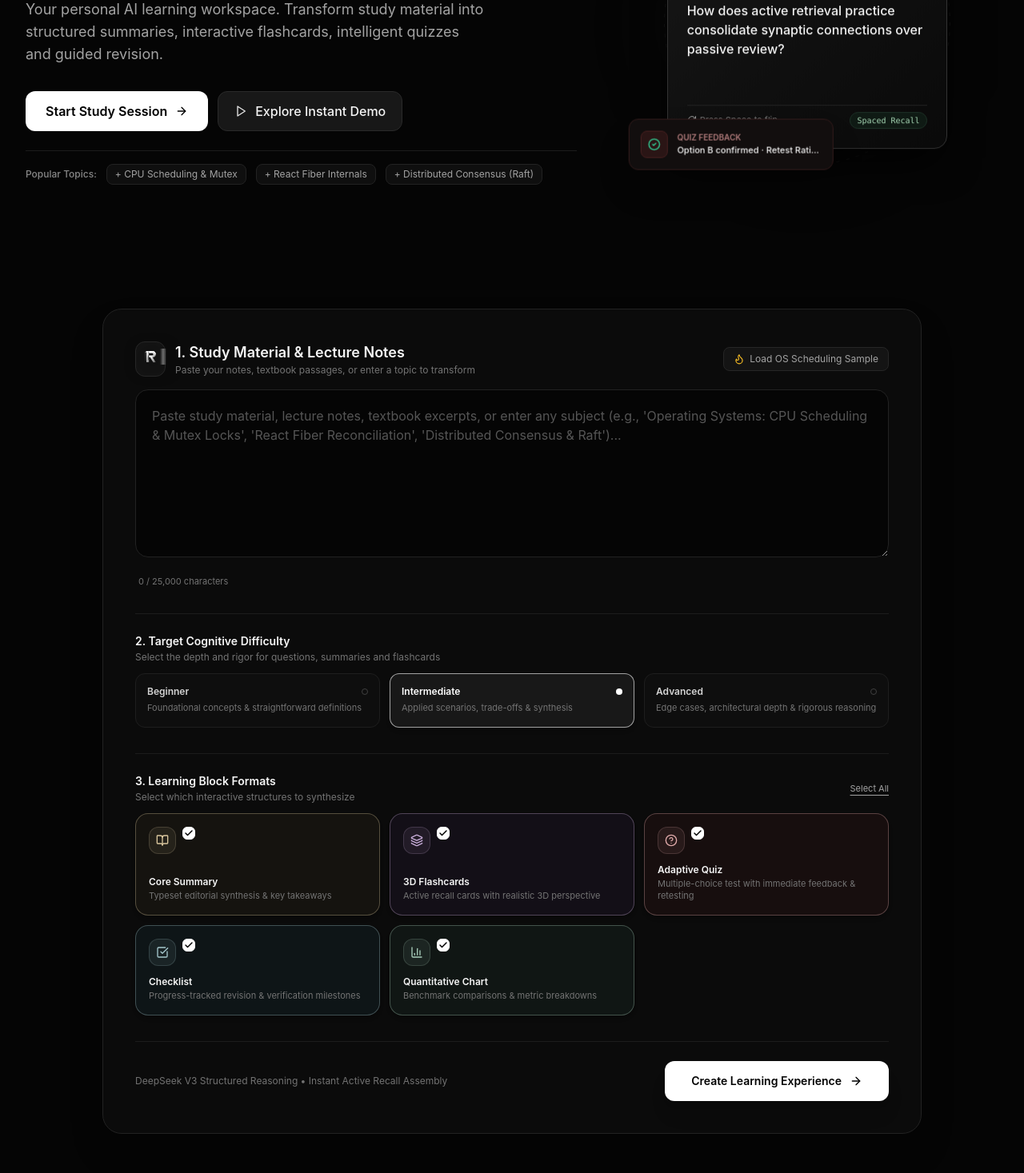
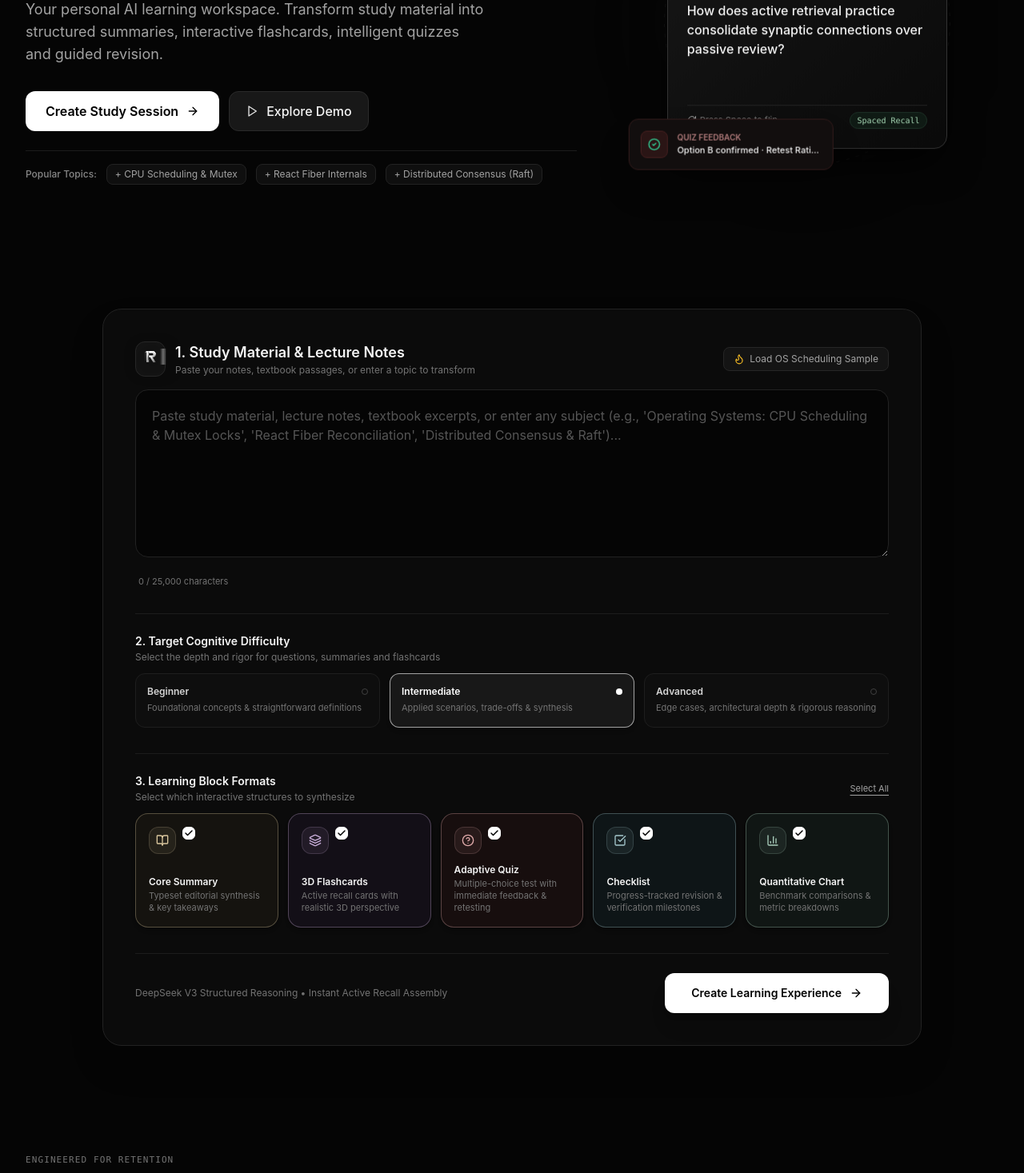
Before and after one commit to lokender11101/Re-Wise, a Next.js app: page / in a window 1280 px wide. Shown: the part 339-1806 px from the top of the page at 80% size. Built offline with nearby package versions, Linux system fonts and the light colour scheme.

Commit message:
feat(ui): align CTA labels and 5-column learning block selector with Stitch Obsidian Kinetic design

```diff
--- a/components/input/NotesInput.tsx
+++ b/components/input/NotesInput.tsx
@@ -279,7 +279,7 @@ export const NotesInput: React.FC<NotesInputProps> = ({ onGenerate, isLoading =
           </button>
         </div>
 
-        <div className="grid grid-cols-1 sm:grid-cols-2 lg:grid-cols-3 gap-3">
+        <div className="grid grid-cols-1 sm:grid-cols-2 md:grid-cols-3 lg:grid-cols-5 gap-3">
           {formatCards.map((format) => {
             const isSelected = selectedTypes.includes(format.id);
             const Icon = format.icon;
--- a/components/landing/HeroSection.tsx
+++ b/components/landing/HeroSection.tsx
@@ -52,7 +52,7 @@ export const HeroSection: React.FC<HeroSectionProps> = ({
               rightIcon={<ArrowRight className="w-4 h-4" />}
               className="font-semibold px-6 shadow-lg"
             >
-              Start Study Session
+              Create Study Session
             </Button>
 
             <Button
@@ -62,7 +62,7 @@ export const HeroSection: React.FC<HeroSectionProps> = ({
               leftIcon={<Play className="w-4 h-4 text-[#E5E5E5]" />}
               className="font-medium px-5 border-[#2A2A2A] bg-[#121212] hover:bg-[#1A1A1A]"
             >
-              Explore Instant Demo
+              Explore Demo
             </Button>
           </div>
 
```
